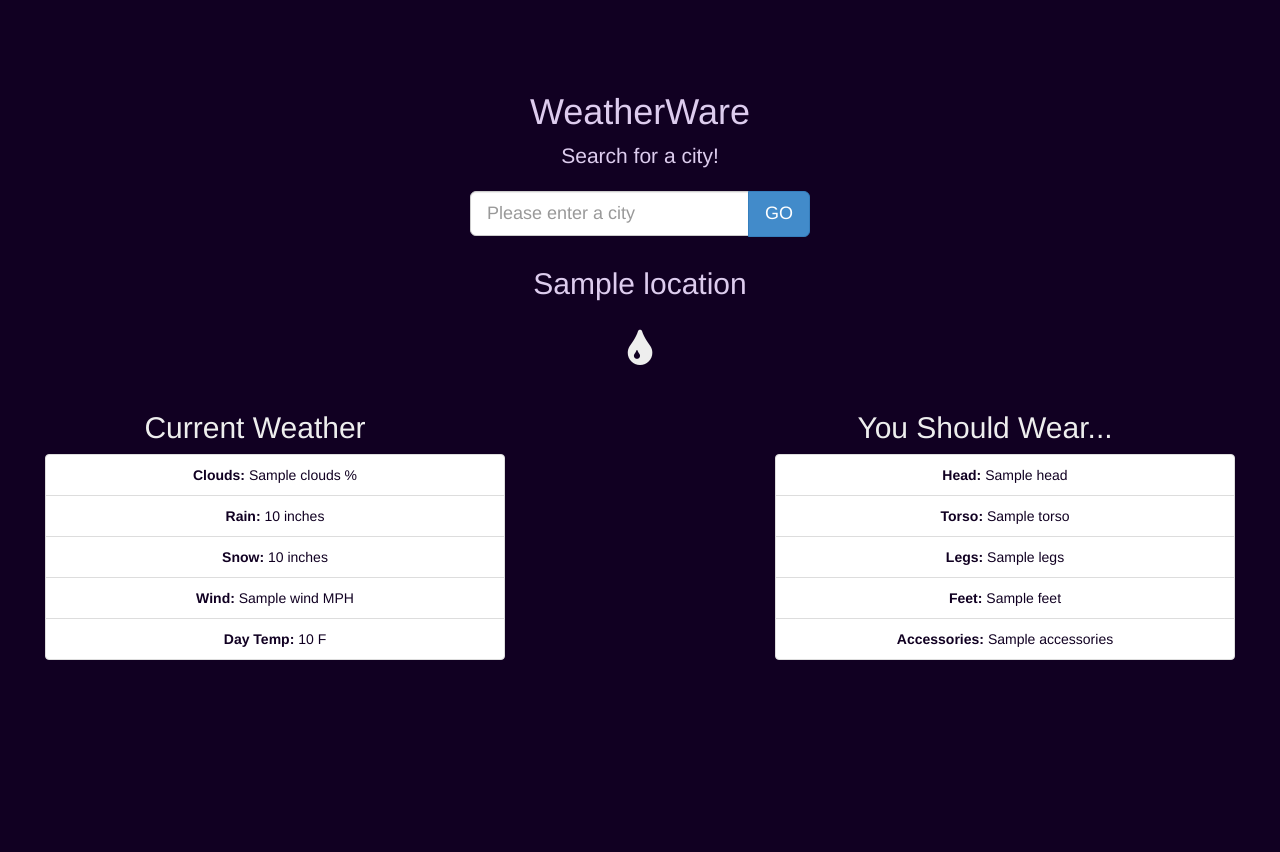
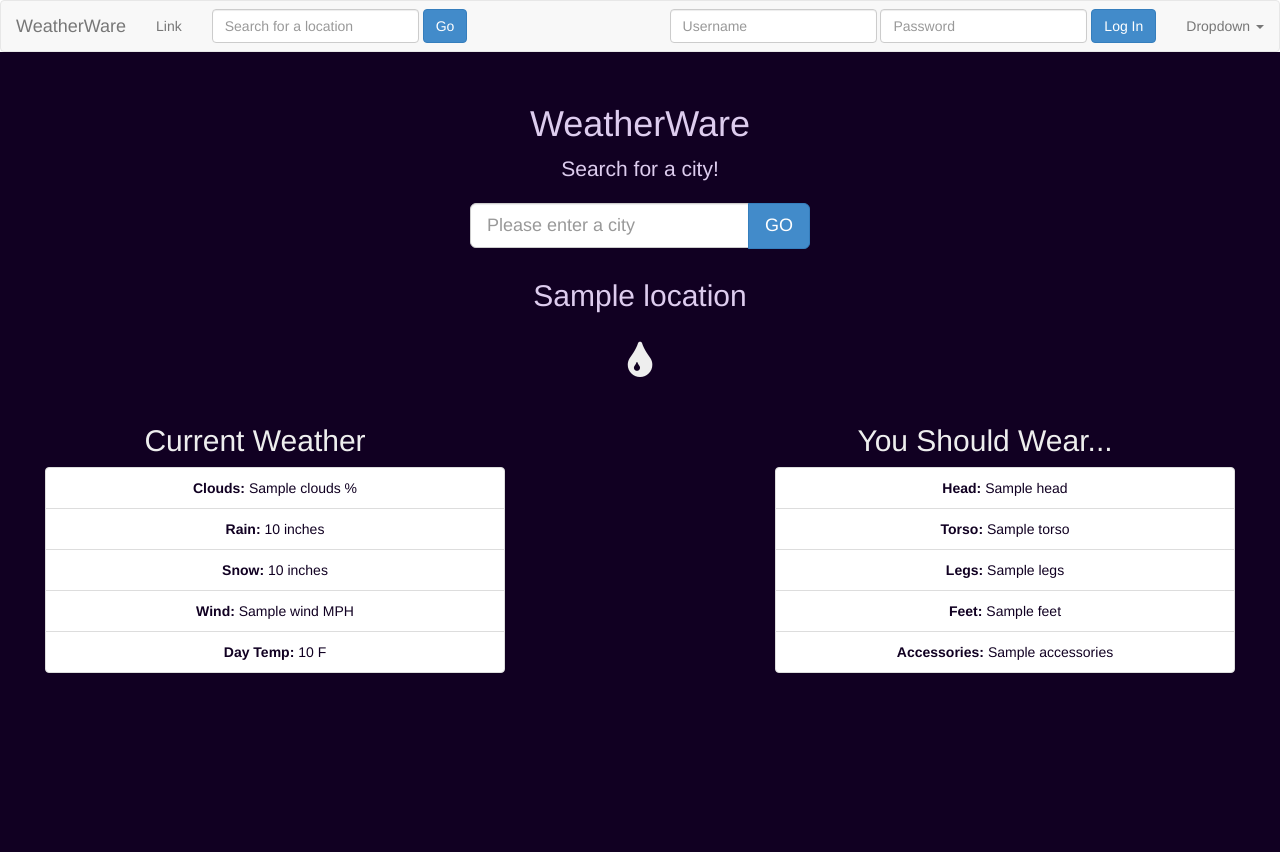
Before and after one commit to SashaRudyakov/WeatherWare, a Flask app: template flaskr/templates/cool.html in a window 1280 px wide. Before the commit the page ends 660 px from the top, so only its background shows below. Run offline with Flask 2, Linux system fonts and the light colour scheme; the template is opened without the code that fills it: most values are stand-ins (such as "Sample title", 1, 10 or a date in 2020); parts of the project's set-up code (start-up, migrations or seed data) failed here and were passed over; some libraries are stand-ins or nearby versions.

Commit message:
front-end updates

```diff
--- a/flaskr/app.py
+++ b/flaskr/app.py
@@ -1,5 +1,4 @@
-from flask import Flask, render_template, request
-from flask_sqlalchemy import SQLAlchemy
+from flask import Flask, render_template, request, session, flash, redirect, url_for
 import urllib2
 import json
 import sys
@@ -12,7 +11,6 @@ f = urllib2.urlopen('http://freegeoip.net/json/')
 json_string = f.read()
 f.close()
 location = json.loads(json_string)
-print(location);
 
 app = Flask(__name__)
 
@@ -25,21 +23,33 @@ def index():
     prediction = predictClothes(search)
     weatherDict = getWeatherFromDB(search).to_dict('list')
     weather = dict([(i, weatherDict[i][0]) for i in weatherDict])
-    return render_template('cool.html', location=search, prediction=prediction, weather=weather)
+    return render_template('weather.html', location=search, prediction=prediction, weather=weather)
 
 @app.route('/getPrediction', methods=['POST'])
 def getPrediction():
     city = request.form['city']
     prediction = predictClothes(city)
-#    weather = dict([(key, value[0]) for key, value in getWeatherFromDB(city).to_dict('list')]);
-    weather = getWeatherFromDB(city).to_dict('list');
-    return render_template('cool.html', location=city,  prediction=prediction, weather=weather)
+    weatherDict = getWeatherFromDB(city).to_dict('list');
+    weather = dict([(i, weatherDict[i][0]) for i in weatherDict])
+    return render_template('weather.html', location=city,  prediction=prediction, weather=weather)
 
-# Weather
-#@app.route('/weather')
-#def weather():
-#    db.session.query('select count(*) from cities')
-#    return render_template('location.html', location=location)
+@app.route('/login', methods=['POST'])
+def login():
+    username = request.form['username']
+    password = request.form['password']
+    session['logged_in'] = True
+    session['username'] = username
+    print(session)
+    flash('You were logged in')
+    return redirect(url_for('index'))
+
+@app.route('/logout')
+def logout():
+    session.pop('logged_in', None)
+    flash('You were logged out')
+    return redirect(url_for('index'))
+
 if __name__ == '__main__':
+    app.secret_key = 'super secret key'
     app.debug = True
     app.run()
--- a/flaskr/static/css/styles.css
+++ b/flaskr/static/css/styles.css
@@ -29,5 +29,5 @@ h1 {
 }
 
 .v-center {
-  margin-top:7%;
+  margin-top:4%;
 }
--- a/flaskr/templates/cool.html
+++ b/flaskr/templates/cool.html
@@ -4,18 +4,78 @@
 <head>
     <meta http-equiv="content-type" content="text/html; charset=UTF-8">
     <meta charset="utf-8">
-    <title>Landing Page template</title>
+    <title>WeatherWare</title>
     <meta name="generator" content="Bootply" />
     <meta name="viewport" content="width=device-width, initial-scale=1, maximum-scale=1">
     <link href="{{ url_for('static', filename='css/bootstrap.min.css') }}" rel="stylesheet">
     <link href="http://maxcdn.bootstrapcdn.com/font-awesome/4.1.0/css/font-awesome.min.css" rel="stylesheet">
-<!--[if lt IE 9]>
-      <script src="//html5shim.googlecode.com/svn/trunk/html5.js"></script>
-    <![endif]-->
+    <script src="https://ajax.googleapis.com/ajax/libs/jquery/3.2.1/jquery.min.js"></script>
+    <script src="https://maxcdn.bootstrapcdn.com/bootstrap/3.3.7/js/bootstrap.min.js"></script>
     <link href="{{ url_for('static', filename='css/styles.css') }}" rel="stylesheet">
 </head>
 
 <body>
+    <nav class="navbar navbar-default" style="margin-bottom:0px;">
+        <div class="container-fluid">
+            <div class="navbar-header">
+                <button type="button" class="navbar-toggle collapsed" data-toggle="collapse" data-target="#bs-example-navbar-collapse-1" aria-expanded="false">
+                    <span class="sr-only">Toggle navigation</span>
+                    <span class="icon-bar"></span>
+                    <span class="icon-bar"></span>
+                    <span class="icon-bar"></span>
+                </button>
+                <a class="navbar-brand" href="#">WeatherWare</a>
+            </div>
+
+            <div class="collapse navbar-collapse" id="bs-example-navbar-collapse-1">
+                <ul class="nav navbar-nav">
+                    <li><a href="#">Link</a></li>
+                </ul>
+                <!-- Search weather -->
+                <form class="navbar-form navbar-left" action="{{url_for('getPrediction')}}" method="POST">
+                    <div class="form-group">
+                        <input type="text" class="form-control input-md" placeholder="Search for a location" type="city" name="city">
+                    </div>
+                    <button type="submit" class="btn btn-primary">Go</button>
+                </form>
+                <ul class="nav navbar-nav navbar-right">
+                    {% if session.logged_in %}
+                    <li><a href="#">Hi {{session.username}}!</a></li>
+                    {% endif %}
+                    <li>
+                        {% if not session.logged_in %}
+                        <form class="navbar-form navbar-right" action="{{url_for('login')}}" method="POST">
+                            <div class="form-group">
+                                <input type="text" class="form-control" placeholder="Username" type="username" name="username">
+                            </div>
+                            <div class="form-group">
+                                <input type="text" class="form-control" placeholder="Password" type="password" name="password">
+                            </div>
+                            <button type="submit" class="btn btn-primary">Log In</button>
+                        </form>
+                        {% else %}
+                         <form class="nav navbar-form navbar-right" action="{{url_for('logout')}}">
+                            <button type="submit" class="btn btn-primary">Log Out</button>
+                        </form>
+                        {% endif %}
+                    </li>
+                    <li class="dropdown">
+                        <a href="#" class="dropdown-toggle" data-toggle="dropdown" role="button" aria-haspopup="true" aria-expanded="false">Dropdown
+                            <span class="caret"></span>
+                        </a>
+                        <ul class="dropdown-menu">
+                            <li><a href="#">Action</a></li>
+                            <li><a href="#">Another action</a></li>
+                            <li><a href="#">Something else here</a></li>
+                            <li role="separator" class="divider"></li>
+                            <li><a href="#">Separated link</a></li>
+                        </ul>
+                    </li>
+                </ul>
+            </div>
+        </div>
+    </nav>
+
     <div class="container-full">
         <div class="row">
             <div class="col-lg-12 text-center v-center">
@@ -39,25 +99,18 @@
                     <i class="fa fa-sun-o" aria-hidden="true"></i>
                 {% endif %}
                 </p>
-
             </div>
-		<div style="margin-left: 20px;
-    text-align: center;
-    width: 500px;
-    float: left;">
+            <div style="margin-left: 20px; text-align: center; width: 500px; float: left;">
                 <h2>Current Weather</h2>
                 <ul class="weather" style="color:#110022">
                     <li class="list-group-item"><b>Clouds: </b>{{weather.clouds}} %</li>
                     <li class="list-group-item"><b>Rain: </b>{{weather.rain}} inches</li>
                     <li class="list-group-item"><b>Snow: </b>{{weather.snow}} inches</li>
                     <li class="list-group-item"><b>Wind: </b>{{weather.wind}} MPH</li>
-        	<li class="list-group-item"><b>Day Temp: </b>{{weather.temp_day[0]}} F</li>
+                    <li class="list-group-item"><b>Day Temp: </b>{{weather.temp_day}} F</li>
                 </ul>
             </div>
-		<div style="text-align: center;
-    margin-right: 60px;
-    width: 500px;
-    float: right;">
+            <div style="text-align: center; margin-right: 60px; width: 500px; float: right;">
                 <h2>You Should Wear...</h2>
                 <ul class="weather" style="color:#110022">
                     <li class="list-group-item"><b>Head: </b>{{prediction.head}}</li>
@@ -65,7 +118,6 @@
                     <li class="list-group-item"><b>Legs: </b>{{prediction.legs}}</li>
                     <li class="list-group-item"><b>Feet: </b>{{prediction.feet}}</li>
                     <li class="list-group-item"><b>Accessories: </b>{{prediction.accessories}}</li>
-		</div>
                 </ul>
             </div>
         </div>
```
Also changed, not shown: flaskr/templates/weather.html (added, +218 -0 lines). Lines whose indentation alone changed are shown as unchanged.
